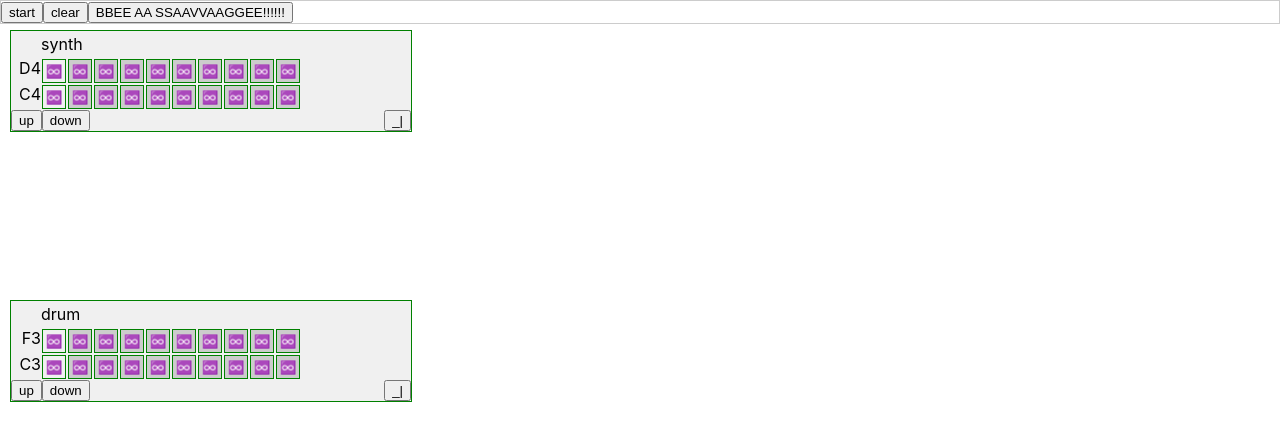
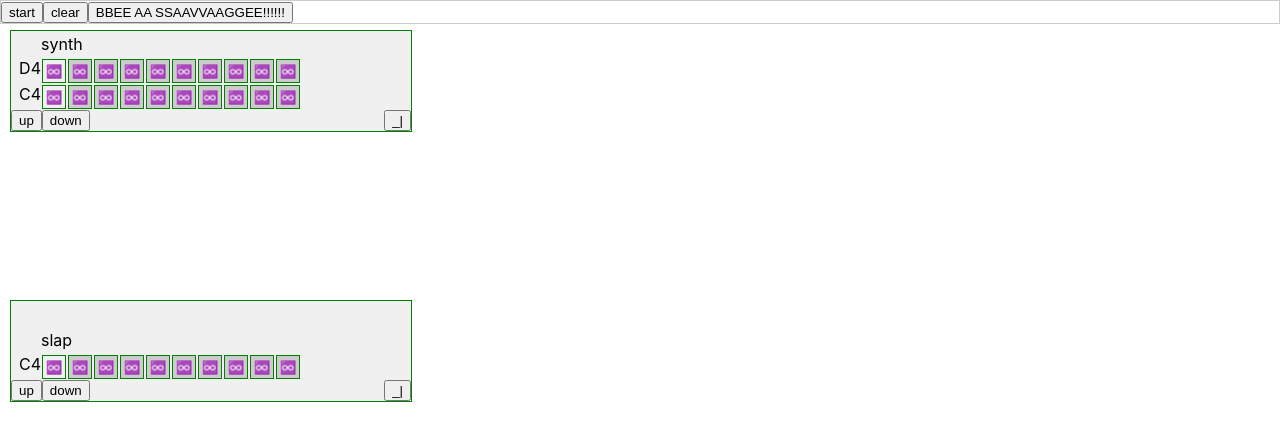
Before and after one commit to joshmarinacci/meowsynth, a React (Create React App) app: page / in a window 1280 px wide. Shown: the top 440 px of the page. Built offline with nearby package versions, Linux system fonts and the light colour scheme.

Commit message:
fix noise synth

```diff
--- a/src/App.js
+++ b/src/App.js
@@ -12,6 +12,7 @@ class Sequence {
         this.pitches = opts.pitches
         this.startPitch = opts.startPitch
         this.pitchCount = opts.pitchCount
+        this.pitched = opts.pitched || false
         this.notes = new Array(SEQUENCE_LENGTH*this.pitches.length)
         this.instrument = opts.instrument
     }
@@ -34,61 +35,133 @@ class Sequence {
         this.notes.fill(1)
     }
 }
+const SYNTHS = {
+    kalimba: new Tone.FMSynth({
+        "harmonicity":8,
+        "modulationIndex": 2,
+        "oscillator" : {
+            "type": "sine"
+        },
+        "envelope": {
+            "attack": 0.001,
+            "decay": 2,
+            "sustain": 0.1,
+            "release": 2
+        },
+        "modulation" : {
+            "type" : "square"
+        },
+        "modulationEnvelope" : {
+            "attack": 0.002,
+            "decay": 0.2,
+            "sustain": 0,
+            "release": 0.2
+        }
+    }).toMaster(),
+    marimba: new Tone.Synth({
+        "oscillator": {
+            "partials": [
+                1,
+                0,
+                2,
+                0,
+                3
+            ]
+        },
+        "envelope": {
+            "attack": 0.001,
+            "decay": 1.2,
+            "sustain": 0,
+            "release": 1.2
+        }
+    }).toMaster(),
+    fatsawtooth: new Tone.MonoSynth({
+            oscillator : {
+                type : 'fatsawtooth',
+            },
+            envelope : {
+                attack : 0.05 ,
+                decay : 0.3 ,
+                sustain : 0.4 ,
+                release : 0.8
+            },
+        }).toMaster(),
+    base: new Tone.MonoSynth({
+        "oscillator": {
+            "type": "fmsquare5",
+            "modulationType" : "triangle",
+            "modulationIndex" : 2,
+            "harmonicity" : 0.501
+        },
+        "filter": {
+            "Q": 1,
+            "type": "lowpass",
+            "rolloff": -24
+        },
+        "envelope": {
+            "attack": 0.01,
+            "decay": 0.1,
+            "sustain": 0.4,
+            "release": 2
+        },
+        "filterEnvelope": {
+            "attack": 0.01,
+            "decay": 0.1,
+            "sustain": 0.8,
+            "release": 1.5,
+            "baseFrequency": 50,
+            "octaves": 4.4
+        }
+    }).toMaster(),
+    slap: new Tone.NoiseSynth({
+        "noise": {
+            "type": "white",
+            "playbackRate" : 5
+        },
+        "envelope": {
+            "attack": 0.001,
+            "decay": 0.3,
+            "sustain": 0,
+            "release": 0.3
+        }
+    }).toMaster(),
+}
+
 const sequences = [
     new Sequence({
         title:'synth',
-        position: {
-            x:10,
-            y:30,
-        },
+        position: { x:10, y:30, },
         pitches:['C4','D4','E4','F4','G4','A4','B4','C5'],
         startPitch:0,
         pitchCount:2,
+        pitched:true,
         instrument:{
             name:'synth1',
-            synth: new Tone.MonoSynth(
-                {
-                    oscillator : {
-                        type : 'fatsawtooth',
-                    }
-                    ,
-                    envelope : {
-                        attack : 0.05 ,
-                        decay : 0.3 ,
-                        sustain : 0.4 ,
-                        release : 0.8
-                    }
-                    ,
-                }
-            ).toMaster()
+            synth: SYNTHS.kalimba
         },
     }),
     new Sequence({
-        title:'drum',
-        position:{
-            x:10,
-            y:300,
-        },
-        pitches:['C3','F3'],
+        title:'base',
+        position:{ x:10, y:300, },
+        pitches:['C3','C4'],
         startPitch:0,
         pitchCount:2,
+        pitched:true,
         instrument:{
             name:'drum',
-            synth: new Tone.MonoSynth(
-                {
-                    oscillator : {
-                        type : 'fatsawtooth',
-                    }
-                    ,
-                    envelope : {
-                        attack : 0.05 ,
-                        decay : 0.3 ,
-                        sustain : 0.4 ,
-                        release : 0.8
-                    }
-                    ,
-                }
-            ).toMaster()
+            synth: SYNTHS.base
+        }
+    }),
+    new Sequence({
+        title:'slap',
+        position: {  x:10,  y:300, },
+        pitches:['C4'],
+        startPitch:0,
+        pitched:false,
+        pitchCount:1,
+        instrument: {
+            name:'slap',
+            synth: SYNTHS.slap
         }
     })
 ]
@@ -165,9 +238,14 @@ class SequenceView extends Component {
         }
     }
     toggleNote = (col, pitch, row) => {
-        this.state.seq.instrument.synth.triggerAttackRelease(pitch,'4n')
-        this.state.seq.toggleNoteAt(row,col)
         const seq = this.state.seq
+        if(seq.pitched) {
+            seq.instrument.synth.triggerAttackRelease(pitch, '4n')
+        } else {
+            seq.instrument.synth.triggerAttackRelease('4n')
+        }
+
+        seq.toggleNoteAt(row,col)
         this.setState({seq:this.state.seq})
     }
 
@@ -298,8 +376,12 @@ export class App extends Component {
                     }
                     const val = seq.notes[index]
                     if (val) {
-                        // console.log("play", seq.title,pitch)
-                        seq.instrument.synth.triggerAttackRelease(pitch, "8n");
+
+                        if(seq.pitched) {
+                            seq.instrument.synth.triggerAttackRelease(pitch, '8n')
+                        } else {
+                            seq.instrument.synth.triggerAttackRelease('8n')
+                        }
                     }
                 })
             })
```
